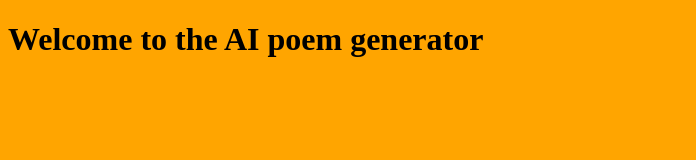
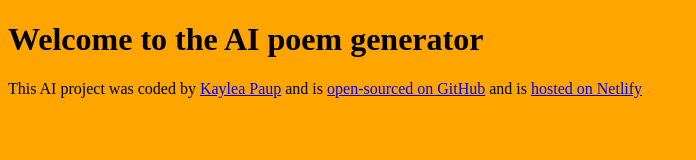
Before and after one commit to paupyk/poem-generator, a plain HTML site: page index.html in a window 1280 px wide. Shown: the whole page, without its empty margins (0-696 px from the left). Drawn offline with Linux system fonts and the light colour scheme.

Commit message:
Inserted HTML links

```diff
--- a/index.html
+++ b/index.html
@@ -8,6 +8,17 @@
   </head>
   <body>
     <h1>Welcome to the AI poem generator</h1>
+    <footer>
+      This AI project was coded by
+      <a href="https://github.com/paupyk" target="_blank">Kaylea Paup</a> and is
+      <a href="https://github.com/paupyk/poem-generator" target="_blank"
+        >open-sourced on GitHub</a
+      >
+      and is
+      <a href="https://main--ai-e-poem-generator.netlify.app/" target="_blank"
+        >hosted on Netlify</a
+      >
+    </footer>
     <script src="src/index.js"></script>
   </body>
 </html>
```
